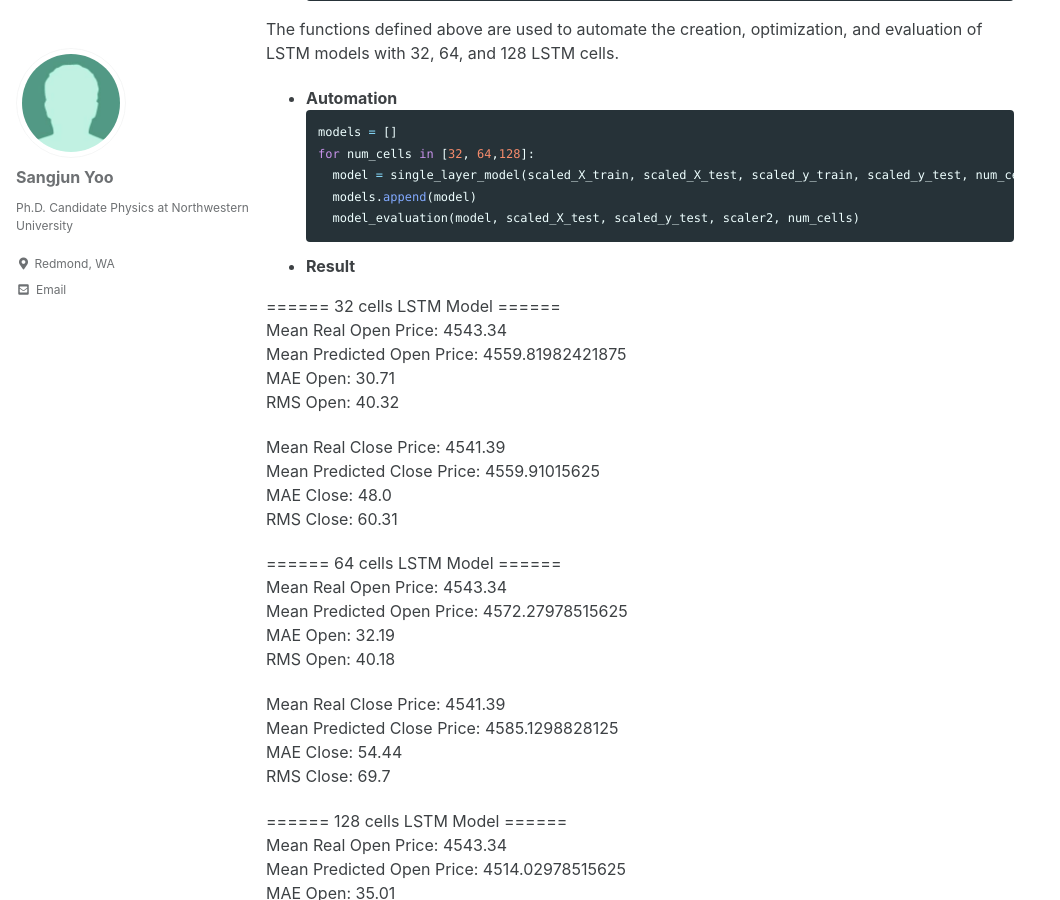
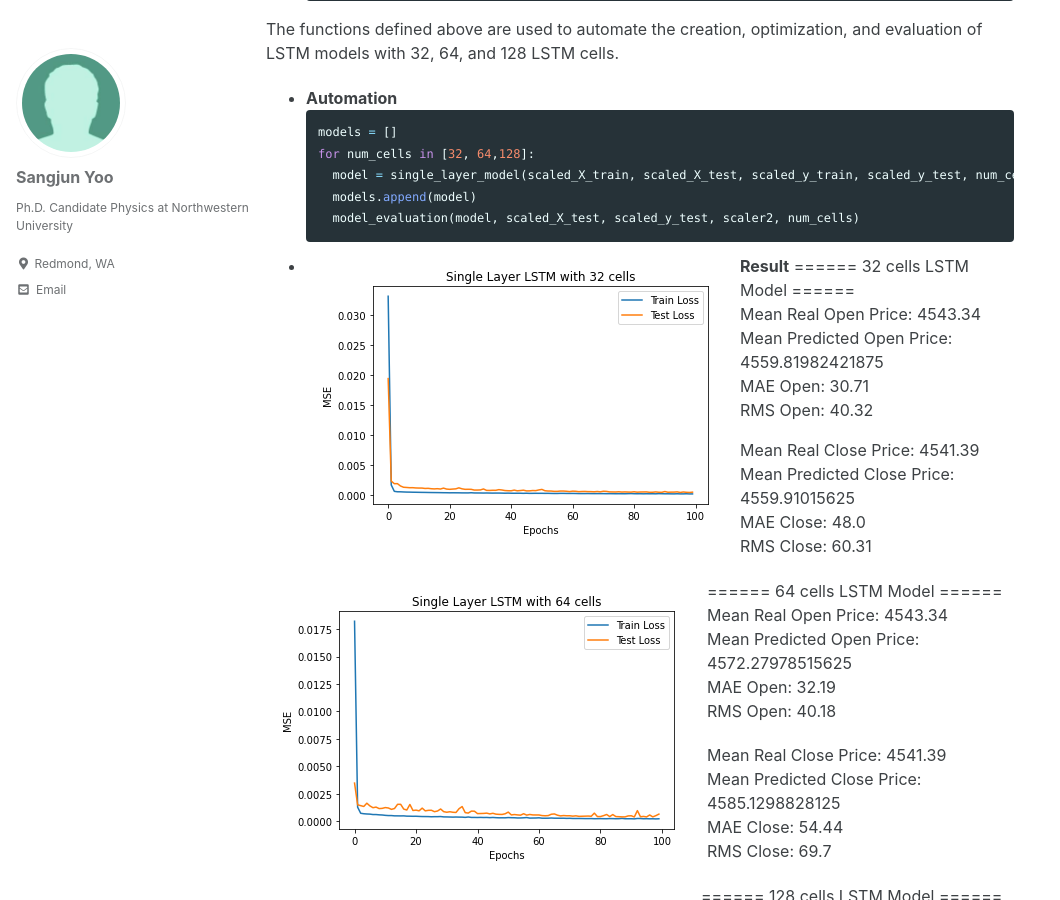
Before and after one commit to sangjunyoo-phd/sangjunyoo-phd.github.io, a Jekyll site: the page built from _pages/deeplearning.md, in a window 1280 px wide and 900 px high, scrolled down 4013 px. Shown: the whole window, without its empty margins (0-1060 px from the left). Built offline with Jekyll 4.4.1, drawn with Linux system fonts in a browser that asks for light colours; cached includes are drawn as plain includes.

Commit message:
Update deeplearning.md

````diff
--- a/_pages/deeplearning.md
+++ b/_pages/deeplearning.md
@@ -146,7 +146,7 @@ for num_cells in [32, 64,128]:
 ```
 
 * __Result__
-
+![image-left](../assets/images/32LSTM_learningcurve.png){: .align-left}{:style="border: 0px solid black; padding: 10px"}
 ====== 32 cells LSTM Model ======<br/>
 Mean Real Open Price: 4543.34<br/>
 Mean Predicted Open Price: 4559.81982421875<br/>
@@ -158,6 +158,7 @@ Mean Predicted Close Price: 4559.91015625<br/>
 MAE Close: 48.0<br/>
 RMS Close: 60.31<br/>
 
+![image-left](../assets/images/64LSTM_learningcurve.png){: .align-left}{:style="border: 0px solid black; padding: 10px"}
 ====== 64 cells LSTM Model ======<br/>
 Mean Real Open Price: 4543.34<br/>
 Mean Predicted Open Price: 4572.27978515625<br/>
@@ -169,6 +170,7 @@ Mean Predicted Close Price: 4585.1298828125<br/>
 MAE Close: 54.44<br/>
 RMS Close: 69.7<br/>
 
+![image-left](../assets/images/128LSTM_learningcurve.png){: .align-left}{:style="border: 0px solid black; padding: 10px"}
 ====== 128 cells LSTM Model ======<br/>
 Mean Real Open Price: 4543.34<br/>
 Mean Predicted Open Price: 4514.02978515625<br/>
````
